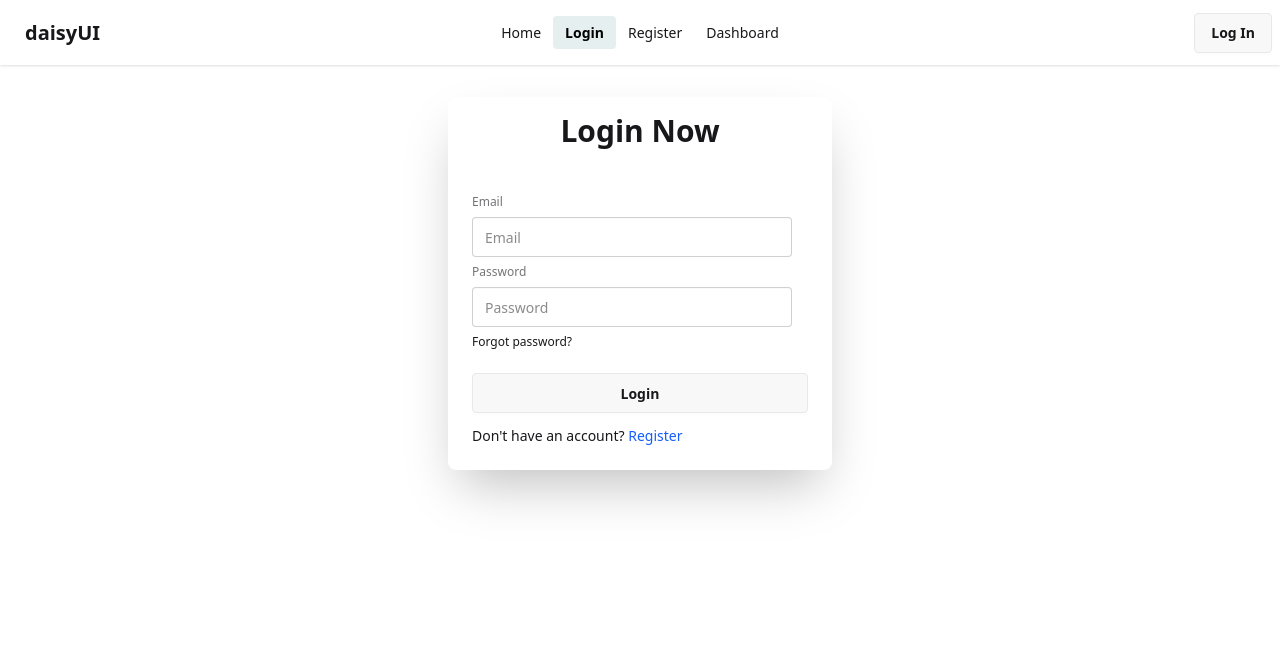
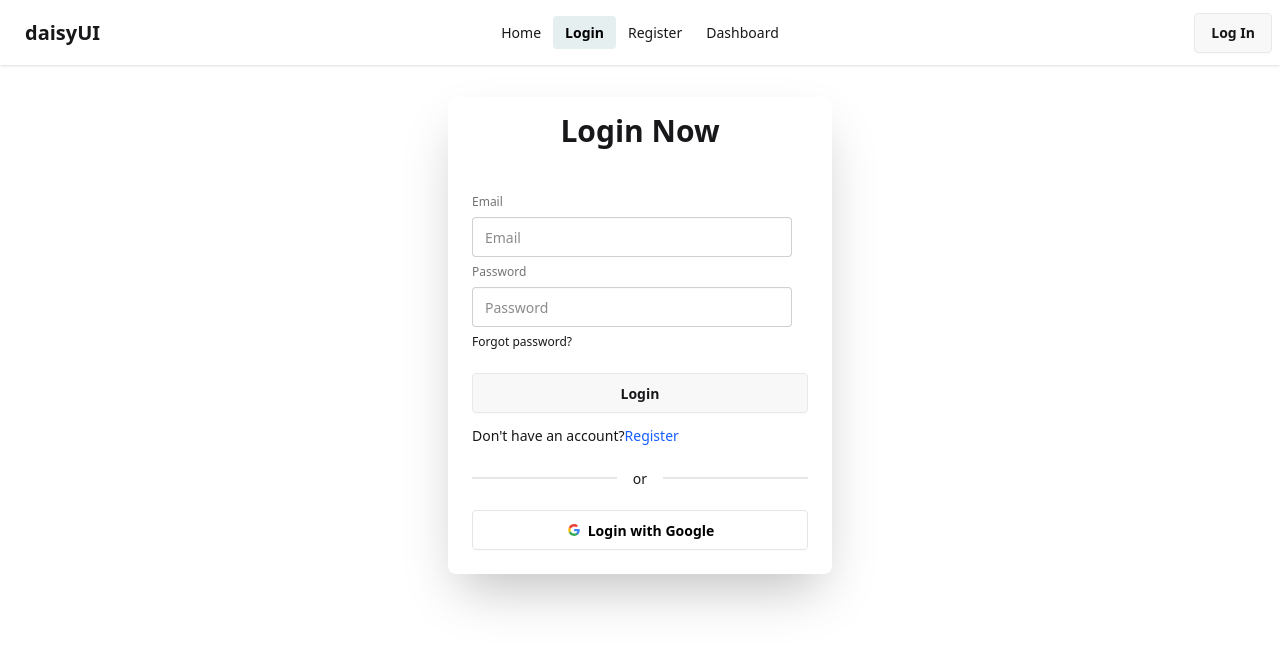
Before and after one commit to AKToran/web-day84-react-auth-integration-w-private-route, a React (Vite) app: page /login in a window 1280 px wide. Shown: the top 648 px of the page. Built offline with nearby package versions, Linux system fonts and the light colour scheme; no server answers.

Commit message:
google sign in

```diff
--- a/src/Components/Login/Login.jsx
+++ b/src/Components/Login/Login.jsx
@@ -3,7 +3,7 @@
 import { AuthContext } from "../../Contexts/AuthContext";
 
 const Login = () => {
-  const { signinUser } = use(AuthContext);
+  const { signinUser, googleSignIn } = use(AuthContext);
   const navigate = useNavigate();
 
   const location = useLocation();
@@ -17,13 +17,22 @@
     //login user
     signinUser(email, password)
       .then((result) => {
-        navigate(location?.state || '/profile')
+        navigate(location?.state || "/profile");
         console.log(result);
       })
       .catch((err) => {
         console.log(err);
       });
   };
+
+  const handleGoogleLogin = () =>{
+    googleSignIn()
+    .then(result => {
+      navigate(location?.state || "/profile");
+      console.log(result);
+    })
+    .catch(err => console.log(err));
+  }
 
   return (
     <div className="card mx-auto mt-8 bg-base-100 w-full max-w-sm shrink-0 shadow-2xl">
@@ -50,11 +59,43 @@
           <button className="btn mt-4">Login</button>
         </form>
         <p>
-          Don't have an account?{" "}
+          Don't have an account?
           <Link className="text-blue-600 hover:underline" to={"/register"}>
             Register
-          </Link>{" "}
+          </Link>
         </p>
+        <div className="divider">or</div>
+        {/* login with google */}
+        <button onClick={handleGoogleLogin} className="btn bg-white text-black border-[#e5e5e5]">
+          <svg
+            aria-label="Google logo"
+            width="16"
+            height="16"
+            xmlns="http://www.w3.org/2000/svg"
+            viewBox="0 0 512 512"
+          >
+            <g>
+              <path d="m0 0H512V512H0" fill="#fff"></path>
+              <path
+                fill="#34a853"
+                d="M153 292c30 82 118 95 171 60h62v48A192 192 0 0190 341"
+              ></path>
+              <path
+                fill="#4285f4"
+                d="m386 400a140 175 0 0053-179H260v74h102q-7 37-38 57"
+              ></path>
+              <path
+                fill="#fbbc02"
+                d="m90 341a208 200 0 010-171l63 49q-12 37 0 73"
+              ></path>
+              <path
+                fill="#ea4335"
+                d="m153 219c22-69 116-109 179-50l55-54c-78-75-230-72-297 55"
+              ></path>
+            </g>
+          </svg>
+          Login with Google
+        </button>
       </div>
     </div>
   );
--- a/src/Contexts/AuthProvider.jsx
+++ b/src/Contexts/AuthProvider.jsx
@@ -3,10 +3,14 @@
 import { auth } from "../firebase.init";
 import {
   createUserWithEmailAndPassword,
+  GoogleAuthProvider,
   onAuthStateChanged,
   signInWithEmailAndPassword,
+  signInWithPopup,
   signOut,
 } from "firebase/auth";
+
+const googleProvider = new GoogleAuthProvider();
 
 const AuthProvider = ({ children }) => {
   const [user, setUser] = useState(null);
@@ -36,6 +40,11 @@
   //   }
   // })
 
+  const googleSignIn = () =>{
+    setLoading(true);
+    return signInWithPopup(auth, googleProvider);
+  }
+
   useEffect(() => {
     const unsubscribe = onAuthStateChanged(auth, currentUser =>{
       console.log("current user on auth state changed:", currentUser);
@@ -53,7 +62,8 @@
     loading,
     createUser,
     signinUser,
-    signoutUser
+    signoutUser,
+    googleSignIn
   };
 
   return <AuthContext value={userInfo}>{children}</AuthContext>;
```
